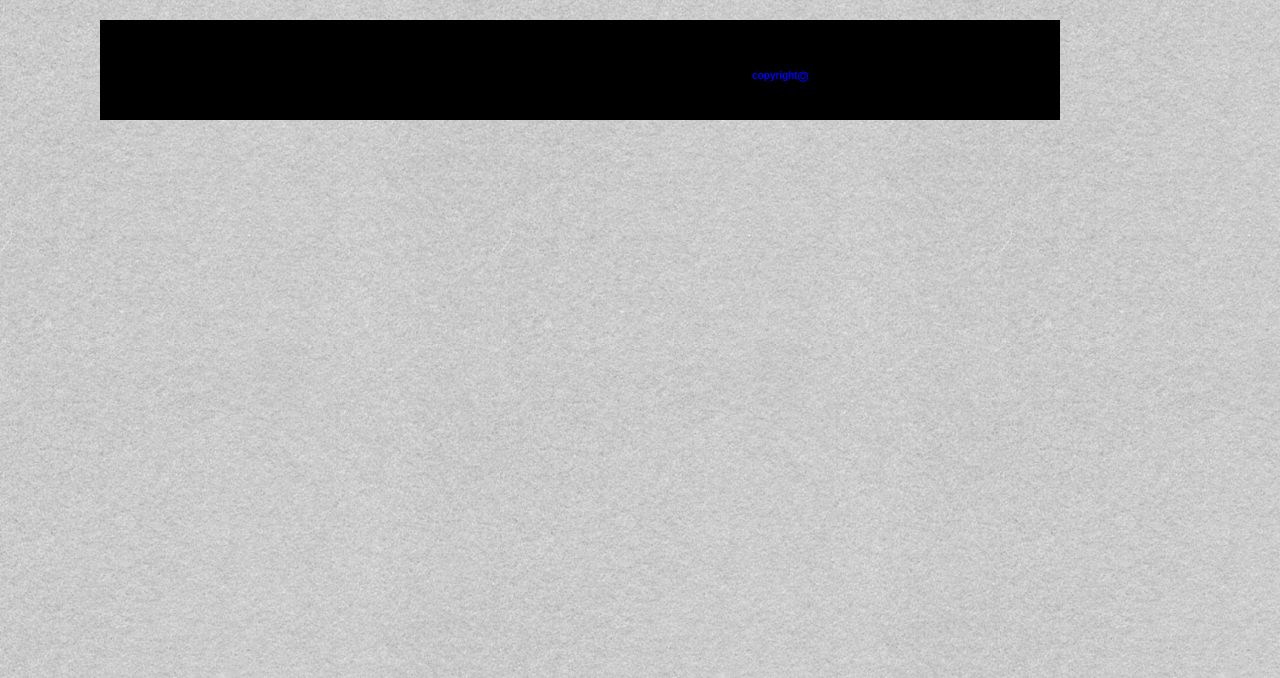
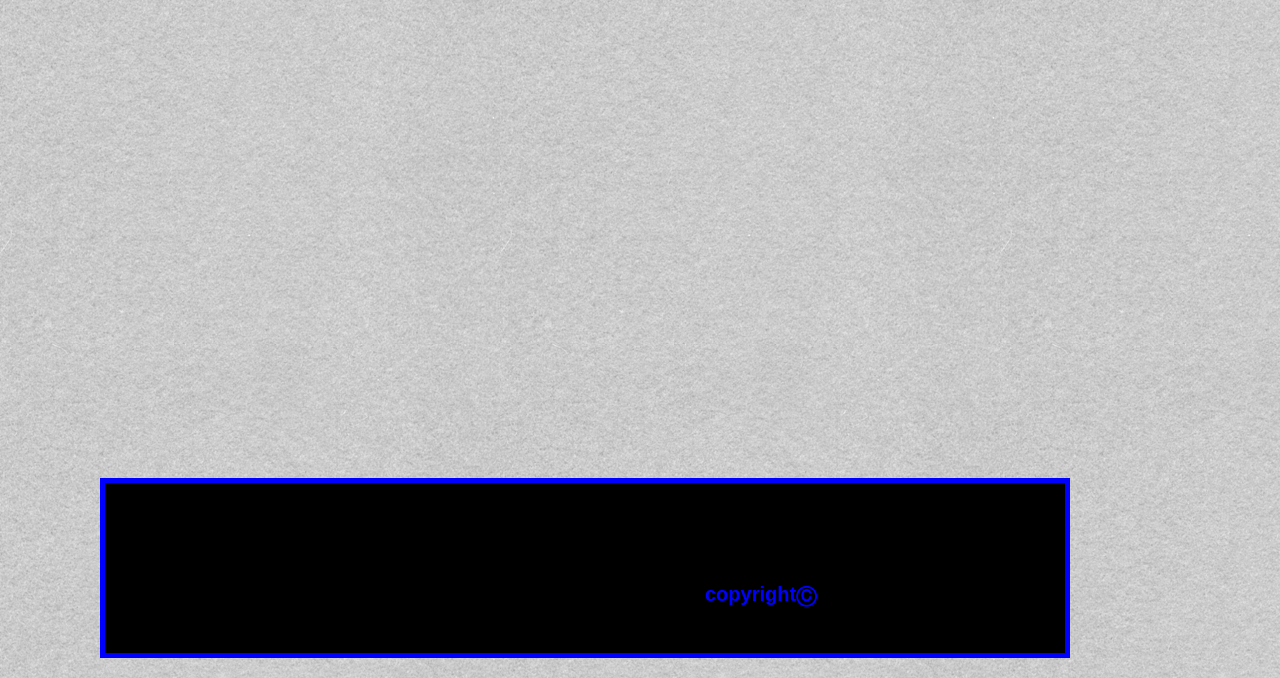
Before and after one commit to rnakada/Basic-Porfolio, a plain HTML site: page contact.html in a window 1280 px wide. Shown: the part 122-800 px from the top of the page. Drawn offline with Linux system fonts and the light colour scheme.

Commit message:
basic-portfolio

```diff
--- a/assets/css/style.css
+++ b/assets/css/style.css
@@ -1,3 +1,20 @@
+html, body {
+    height: 100%;
+    margin: 0;
+    padding: 0;
+}
+
+#container {
+    min-height: 100%;
+    position: relative;
+    height: 100%;
+}
+
+#footer {
+    bottom: 0;
+    width: 100%;
+    position: absolute;
+}
 
 /*
 ==========
@@ -111,20 +128,18 @@ footer
 ==========
 */
 
-.copyright {
-    color: blue;
-    font-size: 10px;
-    text-align: center;
-    padding-top: 50px;
-    margin-left:400px;
-}
-
 .footer {
     background: black;
     width: 960px;
-    height: 100px;
+    border: 5px solid blue;
     margin-left: -100px;
-    padding: 0;
-    border: 0;
-    margin-bottom: 200px;
 }
+
+.copyright {
+    color: blue;
+    width: 40px;
+    font-size: 20px;
+    text-align: center;
+    margin-left: 600px;
+    margin-top: 100px;
+}
--- a/contact.html
+++ b/contact.html
@@ -7,9 +7,8 @@
     </head>
     <body>
         <div id="container">
-            <div id="main">
+
         <header>
-
                 <h1 class="name">Ryuichi Nakada</h1>
 
                 <div id="line"></div>
@@ -24,18 +23,16 @@
                 </div>
 
         </header>
-        </div>
-        </div>
+
         <footer>
-
-            <div id="line-4"></div>
+            <div id="footer">
+                <div id="line-4"></div>
             <div class="footer">
                 <h6 class="copyright">copyright&#9400;</h6>
             </div>
-
+            </div>
         </footer>
 
-
-        </section>
+    </div>
     </body>
 </html>
```
Also changed, not shown: index.html (+9 -6 lines), portfolio.html (+5 -5 lines).
